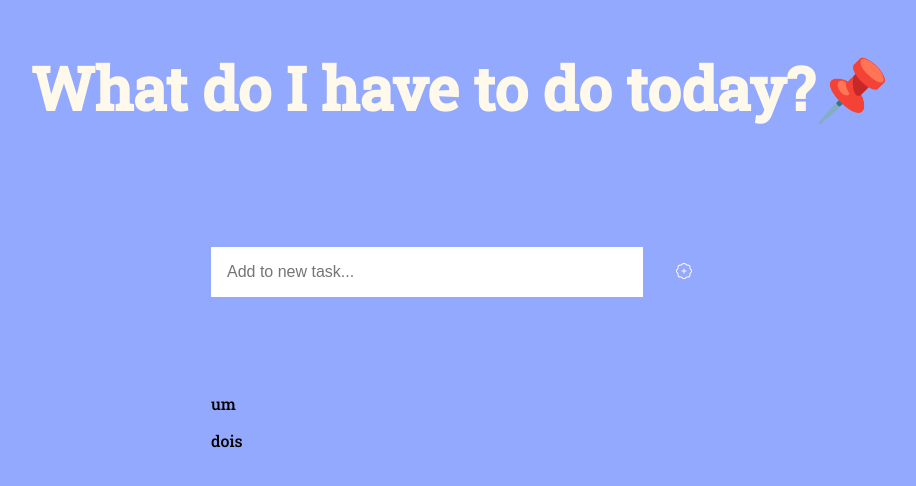
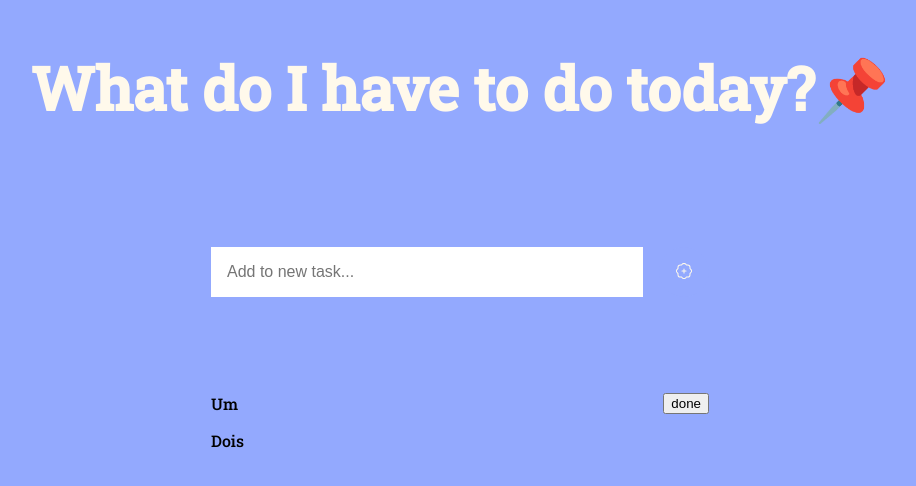
Before and after one commit to srtapoe/todo-js, a plain HTML site: page index.html in a window 1280 px wide. Shown: the whole page, without its empty margins (180-1096 px from the left). Drawn offline with Linux system fonts and the light colour scheme.

Commit message:
Finalizado css do projeto

```diff
--- a/css/style.css
+++ b/css/style.css
@@ -75,4 +75,8 @@ h1:hover{
 
 #todo-list li{
     list-style-type: none;
+    font-size: size 1.5rem;
+    text-transform: capitalize;
+    display: flex;
+    justify-content: space-between
 }
--- a/index.html
+++ b/index.html
@@ -28,7 +28,7 @@
         <div class="content-body">
               <!--Tasks-->
                 <ul id="todo-list">
-                    <li>um</li>
+                    <li>um <button>done</button></li>
                     <li>dois</li>
                 </ul>
         </div>
```
